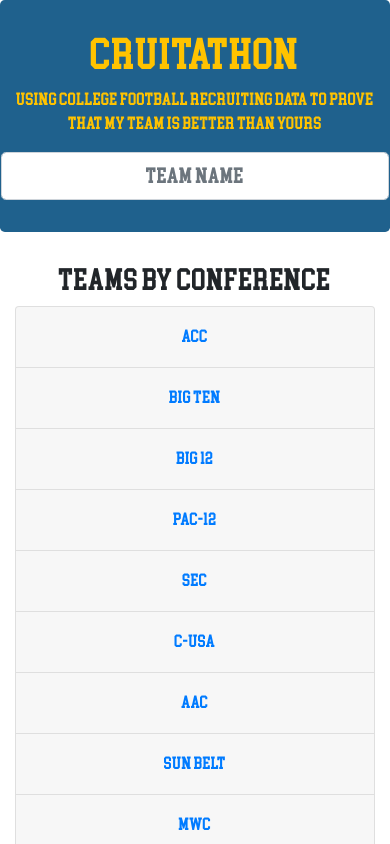
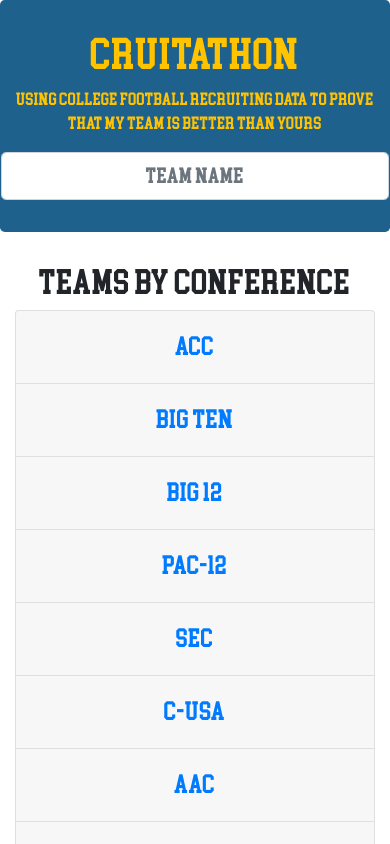
Before and after one commit to dlee1579/cruitathon-react, a React (Create React App) app: page / in a window 390 px wide. Shown: the top 844 px of the page. Built offline with nearby package versions, Linux system fonts and the light colour scheme.

Commit message:
made links bigger for mobile viewing

```diff
--- a/src/components/ConferenceList.js
+++ b/src/components/ConferenceList.js
@@ -14,7 +14,7 @@ export const ConferenceList = ({ Teams }, props) => {
         <MainContainer className="container">
             <div className="row justify-content-md-center">
                 <div className="col-xl-4" align='center'>
-                    <h3>Teams by Conference</h3>
+                    <h2>Teams by Conference</h2>
 
                     <div className="accordion">
                         {conferenceNames.map(conf => {
--- a/src/components/ConferenceTeams.js
+++ b/src/components/ConferenceTeams.js
@@ -8,9 +8,9 @@ export const ConferenceTeams = ( { Conference, Teams }) => {
     return (
         <div className="card">
             <div className="card-header">
-                <h5 className="mb-0"><button onClick={() => setOpen(!open)}
+                <h3 className="mb-0"><button style={{fontSize: "24px"}} onClick={() => setOpen(!open)}
                     aria-controls="example-collapse-text"
-                    aria-expanded={open} className="btn btn-link">{Conference}</button></h5>
+                    aria-expanded={open} className="btn btn-link">{Conference}</button></h3>
             </div>
             <Collapse in={open}>
                 <div className="card-body collapse" id="example-collapse-text">
@@ -18,7 +18,7 @@ export const ConferenceTeams = ( { Conference, Teams }) => {
                             // console.log(Teams);
                             return (
                                 <div>
-                                    <Link to={{pathname: '/team/' + Team.team, Teams: Team}} Team={Team}>{Team.team}</Link>
+                                    <Link style={{fontSize: "24px"}} to={{pathname: '/team/' + Team.team, Teams: Team}} Team={Team}>{Team.team}</Link>
                                 </div>
                             )
                     })}
```
Also changed, not shown: 15 other files (tests, documents, lock files or other folders).
